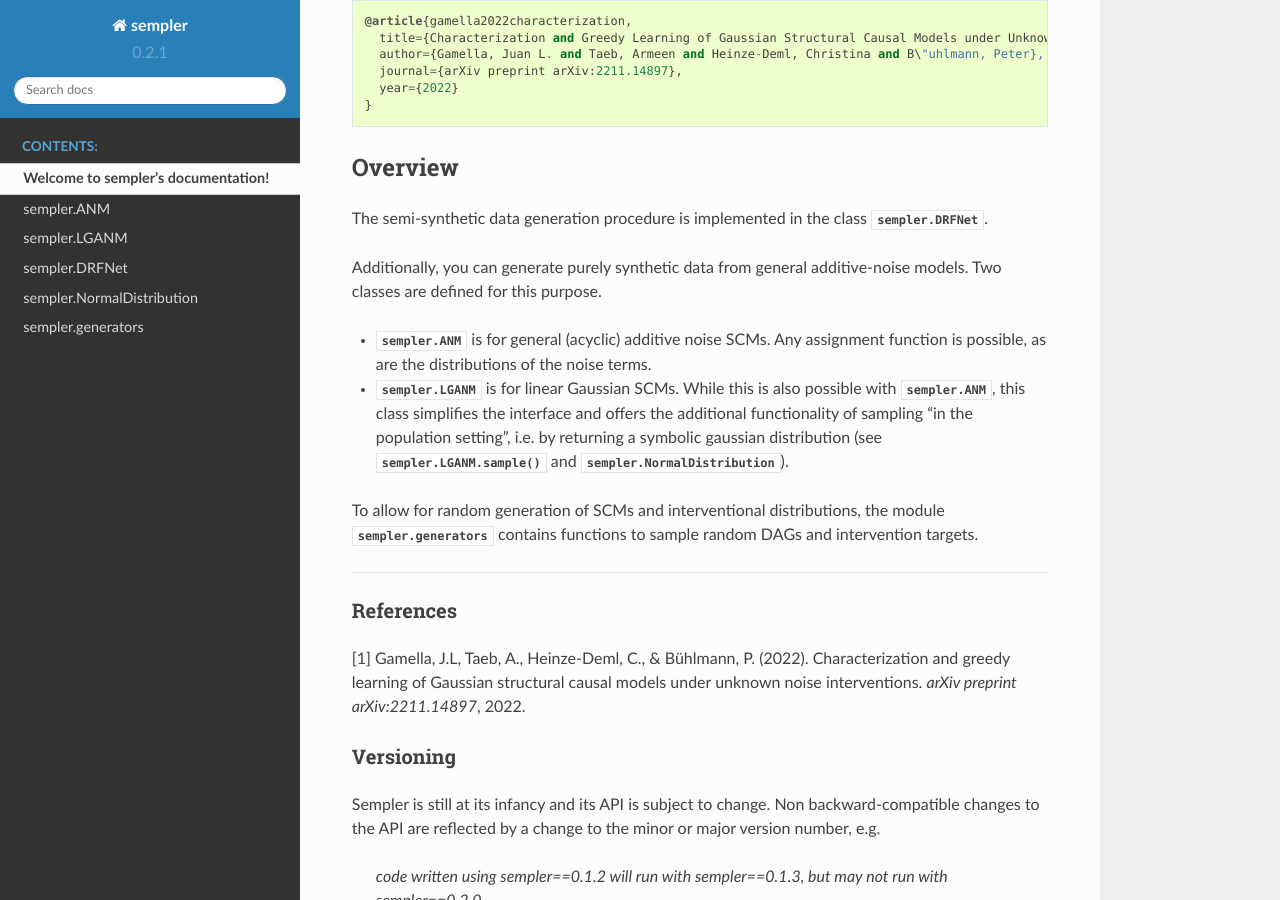
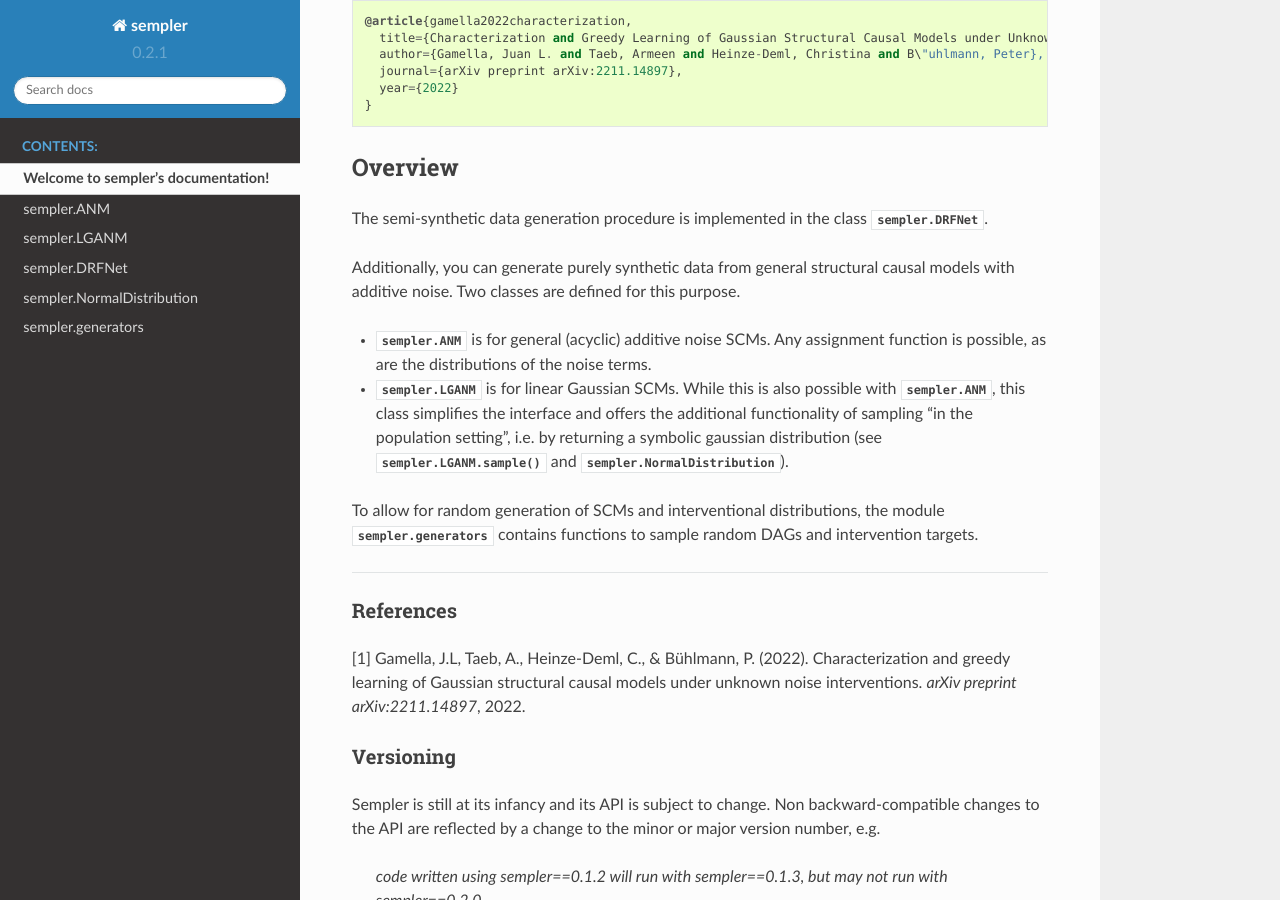
Before and after one commit to juangamella/sempler, a Sphinx documentation site: the page built from docs/source/index.rst, in a window 1280 px wide and 900 px high, scrolled down 352 px. Built offline with Sphinx 7.4.7 and the Read the Docs theme 2.0.0, drawn with Linux system fonts in a browser that asks for light colours.

```diff
--- a/CHANGES.txt
+++ b/CHANGES.txt
@@ -1,4 +1,4 @@
-v0.2.5, 2022-10-??
+v0.2.5, 2022-11-29
 -- Moved plotting functions to separate sempler.plot module; networkx and matplotlib are now only optional dependencies.
 -- New module sempler.semi containing the semi-synthetic data generation procedure using random forests.
 v0.2.4, 2022-07-14
--- a/docs/source/index.rst
+++ b/docs/source/index.rst
@@ -17,7 +17,7 @@ Overview
 
 The semi-synthetic data generation procedure is implemented in the class :class:`sempler.DRFNet`.
 
-Additionally, you can generate purely synthetic data from general additive-noise models. Two classes are defined for this purpose.
+Additionally, you can generate purely synthetic data from general structural causal models with additive noise. Two classes are defined for this purpose.
 
 - :class:`sempler.ANM` is for general (acyclic) additive noise SCMs. Any assignment function is possible, as are the distributions of the noise terms.
 - :class:`sempler.LGANM` is for linear Gaussian SCMs. While this is also possible with :class:`sempler.ANM`, this class simplifies the interface and offers the additional functionality of sampling "in the population setting", i.e. by returning a symbolic gaussian distribution (see :func:`sempler.LGANM.sample` and :class:`sempler.NormalDistribution`).
```
